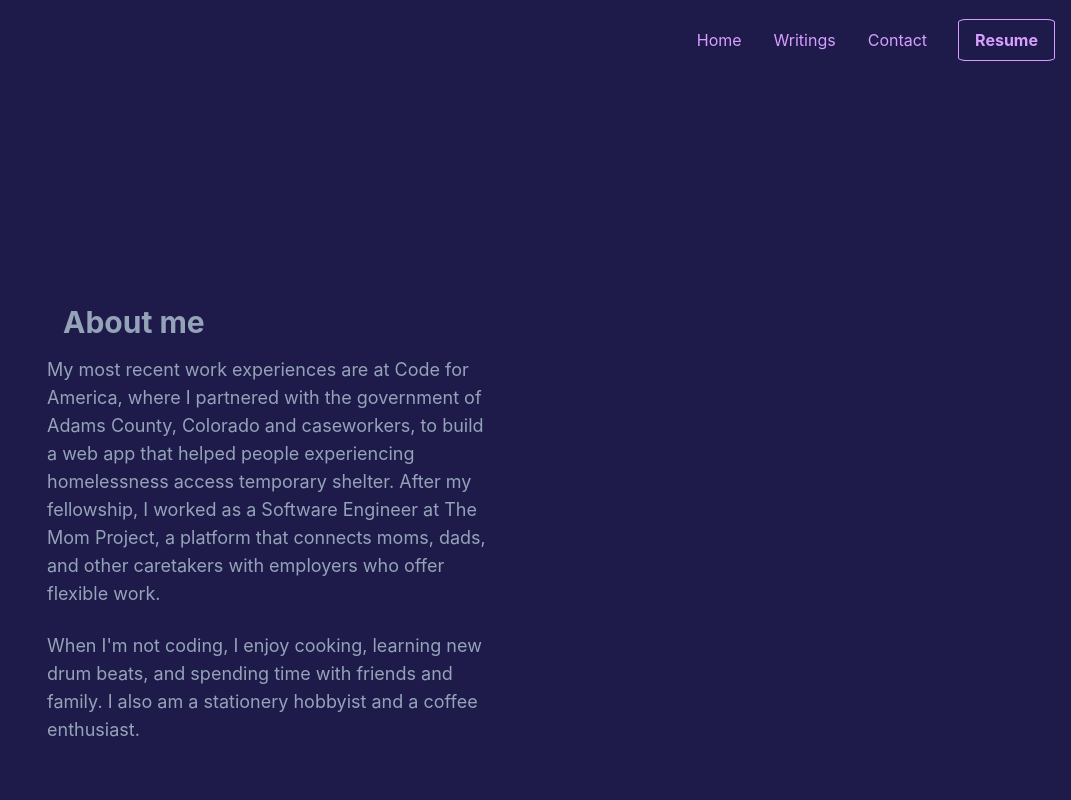
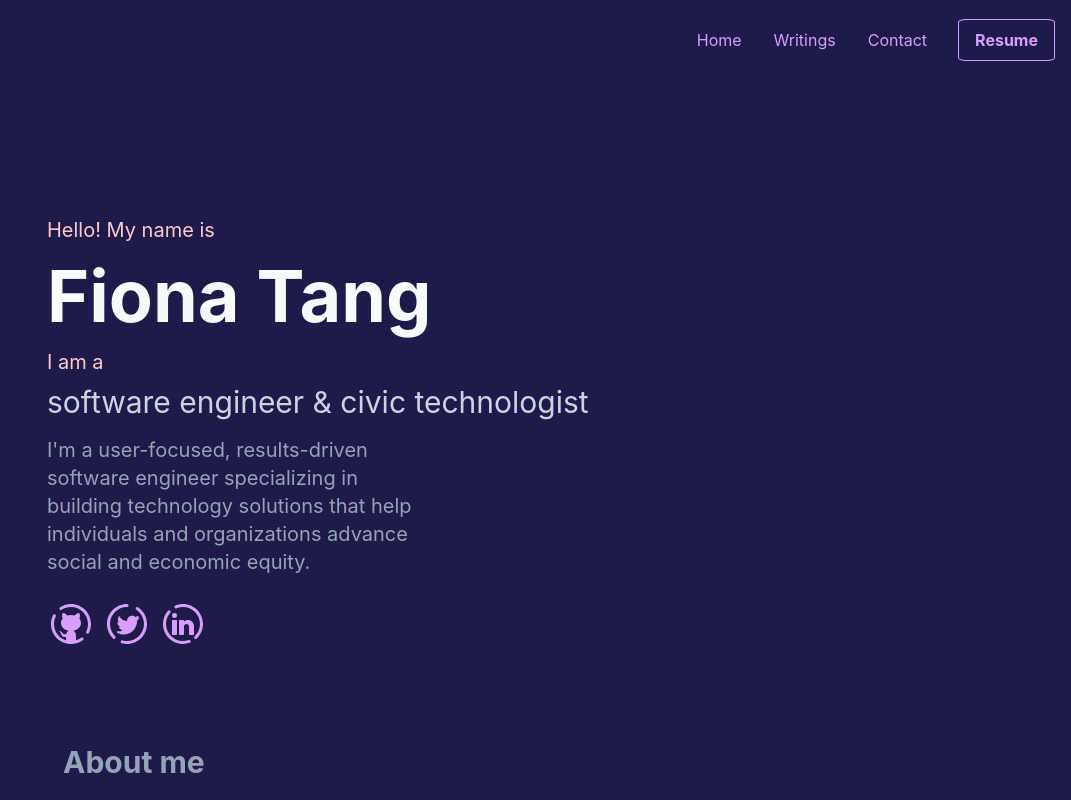
Before and after one commit to fionatagious/fiona.works, a Next.js app: page / in a window 1280 px wide. Shown: the top 800 px of the page, without its empty margins (209-1280 px from the left). Built offline with nearby package versions, Linux system fonts and the light colour scheme.

Commit message:
add intro and about pages

```diff
--- /dev/null
+++ b/pages/intro/index.js
@@ -0,0 +1,38 @@
+import * as React from "react";
+import Grid from "@mui/material/Grid";
+import SocialMedia from "/components/SocialMedia";
+
+export default function Intro() {
+  return (
+    <>
+      <Grid item xs={12} className="grid content-center px-4 sm:pl-32">
+        <div className="text-left text-red-200 text-xl my-2">
+          Hello! My name is
+        </div>
+        <div className="font-bold text-left text-slate-50 text-4xl sm:text-7xl my-2">
+          Fiona Tang
+        </div>
+        <span>
+          <div className="text-left text-red-200 text-xl my-2">I am a</div>
+          <div className="text-left text-slate-300 text-3xl my-2">
+            software engineer & civic technologist
+          </div>
+        </span>
+      </Grid>
+      <Grid
+        item
+        xs={12}
+        md={8}
+        lg={6}
+        className="grid content-start mb-4 px-4 sm:pl-32"
+      >
+        <div className="text-left text-slate-400 text-xl my-2 mb-6">
+          I&apos;m a user-focused, results-driven software engineer specializing
+          in building technology solutions that help individuals and
+          organizations advance social and economic equity.
+        </div>
+        <SocialMedia />
+      </Grid>
+    </>
+  );
+}
```
Also changed, not shown: pages/about/index.js (added, +33 -0 lines).
